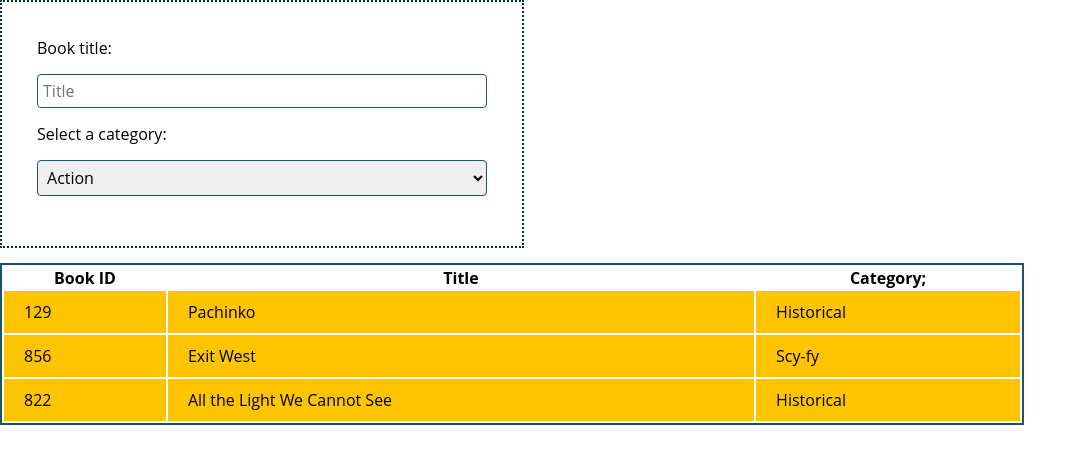
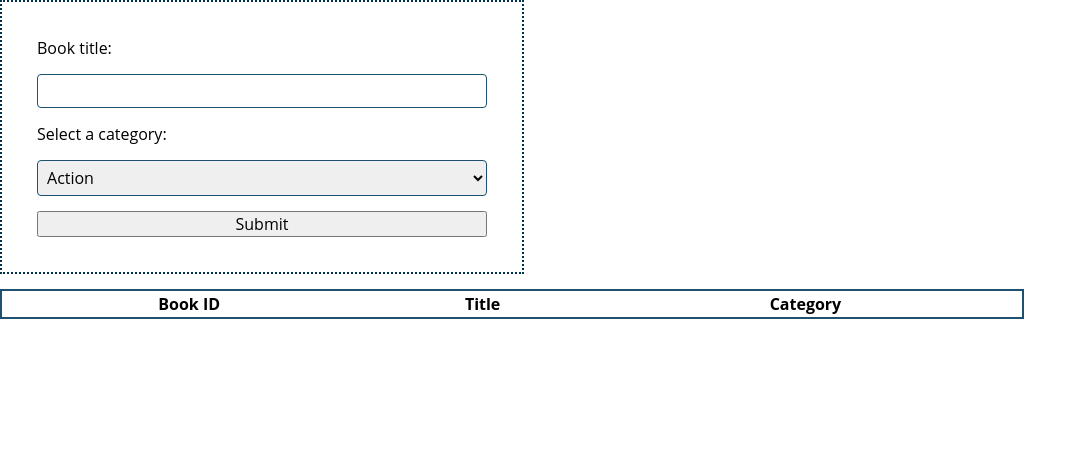
Before and after one commit to AlejandroNo4/bookstore, a React (Create React App) app: page / in a window 1280 px wide. Shown: the top 464 px of the page, without its empty margins (0-1087 px from the left). Built offline with nearby package versions, Linux system fonts and the light colour scheme.

Commit message:
Add state to the books form for title and category. Implement handleSubmit for submit and handleChange. Add removeBook action to books list. Implement handleRemoveBook onClick.

```diff
--- a/src/actions/index.js
+++ b/src/actions/index.js
@@ -11,11 +11,13 @@ const createBook = (book) => {
 };
 
 const deleteBook = (book) => {
-  const { id } = book;
+  const { id, title, category } = book;
   return {
     type: 'REMOVE_BOOK',
     payload: {
       id,
+      title,
+      category,
     },
   };
 };
--- a/src/components/Book.js
+++ b/src/components/Book.js
@@ -1,17 +1,35 @@
 import PropTypes from 'prop-types';
 
-export default function Book({ id, title, category }) {
+export default function Book({
+  id, title, category, clickHandler,
+}) {
+  const handleClick = (book) => clickHandler(book);
+
   return (
     <tr>
       <td>{id}</td>
       <td>{title}</td>
       <td>{category}</td>
+      <td className="btn-cell">
+        <button
+          type="button"
+          className="btn-delete"
+          onClick={() => handleClick({ id, title, category })}
+        >
+          Remove Book 🗑
+        </button>
+      </td>
     </tr>
   );
 }
+
+Book.defaultProps = {
+  clickHandler: null,
+};
 
 Book.propTypes = {
   id: PropTypes.number.isRequired,
   title: PropTypes.string.isRequired,
   category: PropTypes.string.isRequired,
+  clickHandler: PropTypes.func,
 };
--- a/src/containers/BooksForm.js
+++ b/src/containers/BooksForm.js
@@ -1,14 +1,40 @@
+import React, { useState } from 'react';
+import { useDispatch } from 'react-redux';
+import { createBook } from '../actions';
+
 export default function BooksForm() {
+  const dispatch = useDispatch();
+
+  const initialState = {
+    title: '',
+    categoryName: 'Action',
+  };
+  const [form, updateInput] = useState(initialState);
+
   const categories = ['Action', 'Biography', 'History', 'Horror', 'Kids', 'Learning', 'Sci-Fi'];
   const categoryList = categories.map((c) => <option key={c}>{c}</option>);
+
+  const handleChange = (e) => {
+    updateInput({ ...form, [e.target.name]: e.target.value });
+  };
+
+  const random = () => Math.floor(Math.random() * (1000 - 1));
+
+  const handleSubmit = (e) => {
+    e.preventDefault();
+    dispatch(createBook({ id: random(), title: form.title, category: form.categoryName }));
+    updateInput({ ...initialState });
+  };
+
   return (
-    <form className="book-form">
+    <form className="book-form" onSubmit={handleSubmit}>
       <p>Book title:</p>
-      <input type="text" id="title" name="title" placeholder="Title" required className="i-field" />
+      <input type="text" id="title" name="title" required className="i-field" value={form.title} onChange={handleChange} />
       <p>Select a category:</p>
-      <select name="categories" className="i-field">
+      <select name="categoryName" className="i-field" value={form.categoryName} onChange={handleChange}>
         {categoryList}
       </select>
+      <button type="submit">Submit</button>
     </form>
   );
 }
--- a/src/containers/BooksList.js
+++ b/src/containers/BooksList.js
@@ -1,7 +1,14 @@
-import { useSelector } from 'react-redux';
+import { useSelector, useDispatch } from 'react-redux';
 import Book from '../components/Book';
+import { deleteBook } from '../actions';
 
 export default function BooksList() {
+  const dispatch = useDispatch();
+
+  const handleRemoveBook = (book) => {
+    dispatch(deleteBook(book));
+  };
+
   const allBooks = useSelector((state) => state.bookReducer);
   return (
     <table>
@@ -9,10 +16,16 @@ export default function BooksList() {
         <tr>
           <th>Book ID</th>
           <th>Title</th>
-          <th>Category;</th>
+          <th>Category</th>
         </tr>
         {allBooks.map((book) => (
-          <Book id={book.id} title={book.title} category={book.category} key={book.id} />
+          <Book
+            id={book.id}
+            title={book.title}
+            category={book.category}
+            key={book.id}
+            clickHandler={handleRemoveBook}
+          />
         ))}
       </tbody>
     </table>
--- a/src/index.css
+++ b/src/index.css
@@ -31,3 +31,11 @@ td {
   padding: 10px 20px;
   background-color: rgb(255, 196, 0);
 }
+
+.btn-cell {
+  width: 200px;
+}
+
+.btn-delete {
+  width: 100%;
+}
--- a/src/index.js
+++ b/src/index.js
@@ -2,20 +2,11 @@ import React from 'react';
 import ReactDOM from 'react-dom';
 import { createStore } from 'redux';
 import { Provider } from 'react-redux';
-import { createBook } from './actions';
 import rootReducer from './reducers';
 import App from './components/App';
 import './index.css';
 
 const store = createStore(rootReducer);
-
-const random = () => Math.floor(Math.random() * (1000 - 1));
-
-store.dispatch(createBook({ id: random(), title: 'Pachinko', category: 'Historical' }));
-
-store.dispatch(createBook({ id: random(), title: 'Exit West', category: 'Scy-fy' }));
-
-store.dispatch(createBook({ id: random(), title: 'All the Light We Cannot See', category: 'Historical' }));
 
 ReactDOM.render(
   <Provider store={store}>
```
